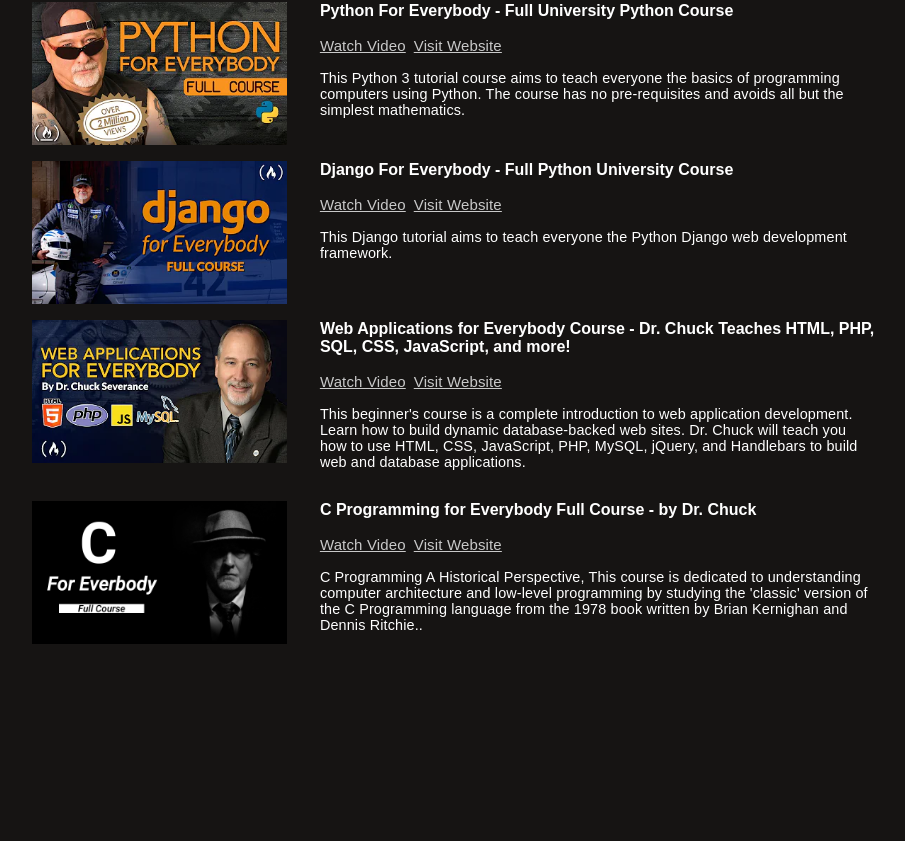
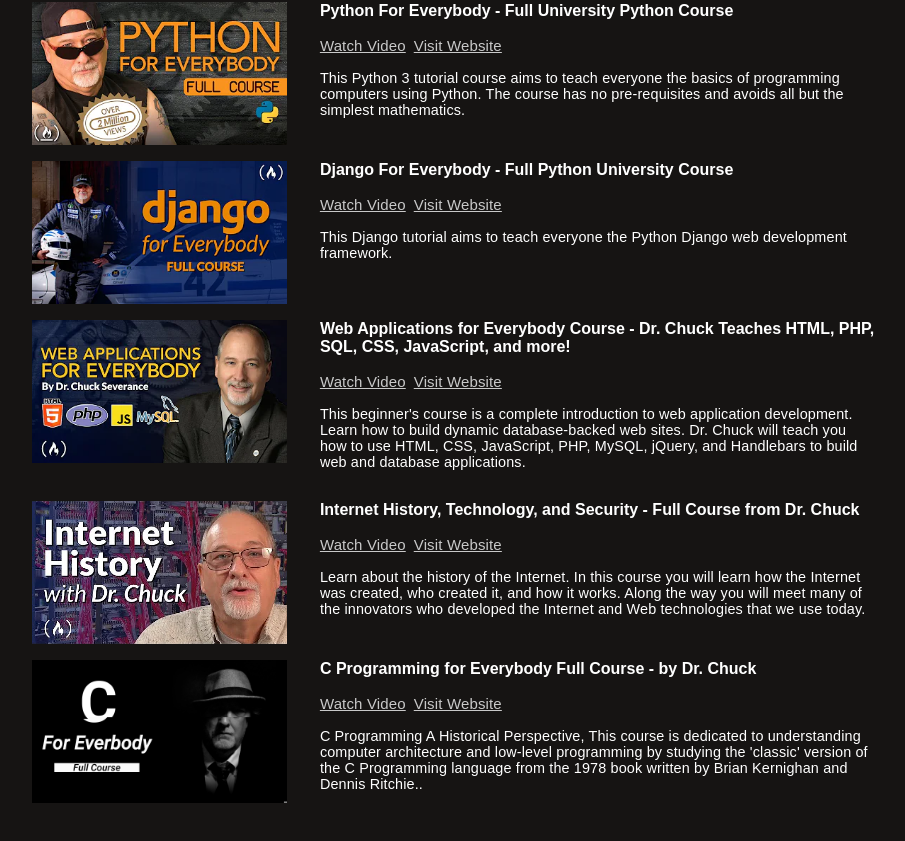
Before and after one commit to kunaljaykam/ReactEZ-template, a React (Create React App) app: page / in a window 1280 px wide. Shown: the part 687-1528 px from the top of the page, without its empty margins (187-1092 px from the left). Before the commit the page ends 1394 px from the top, so only its background shows below. Built offline with nearby package versions, Linux system fonts and the light colour scheme; a web font is replaced by a local one.

Commit message:
Add Internet-History Full Course

```diff
--- a/src/DrChuck.js
+++ b/src/DrChuck.js
@@ -167,7 +167,7 @@
 
 
 
-// ccontents section
+// contents section
 
 const contents = {
   title: "Free Courses & Educational Material",
@@ -200,6 +200,15 @@
     },
     {
       title:
+        "Internet History, Technology, and Security - Full Course from Dr. Chuck ",
+      thumbnail: require("./assets/thumbnails/Internet-history-dr-chuck.webp"),
+      videoLink: "https://www.youtube.com/watch?v=47NRaBVxgVM",
+      websiteLink: ": https://ihts.pr4e.com/",
+      description:
+        "Learn about the history of the Internet. In this course you will learn how the Internet was created, who created it, and how it works. Along the way you will meet many of the innovators who developed the Internet and Web technologies that we use today."
+    },
+    {
+      title:
         "C Programming for Everybody Full Course - by Dr. Chuck",
       thumbnail: require("./assets/thumbnails/c-thumbnail.jpeg"),
       videoLink: "https://www.cc4e.com",
```
Also changed, not shown: src/assets/thumbnails/Internet-history-dr-chuck.webp (added), src/assets/thumbnails/c-thumbnail.jpeg.
